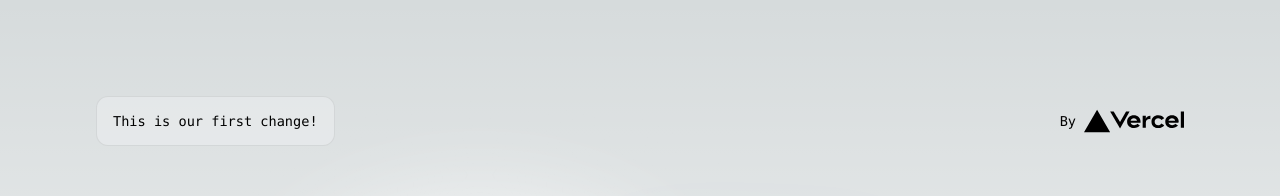
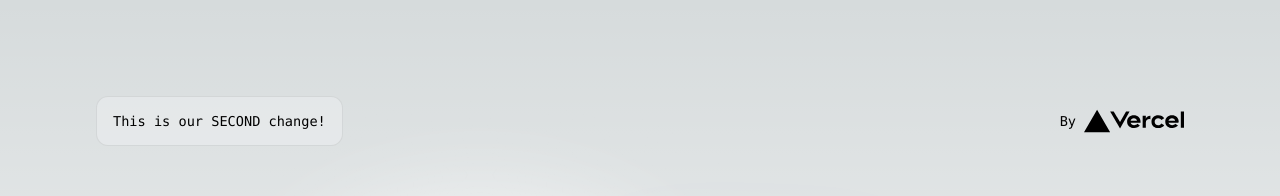
Before and after one commit to austincomer/booking-app, a Next.js app: page / in a window 1280 px wide. Shown: the top 196 px of the page. Built offline with nearby package versions, Linux system fonts and the light colour scheme.

Commit message:
Second commit test

```diff
--- a/app/page.js
+++ b/app/page.js
@@ -6,7 +6,7 @@ export default function Home() {
     <main className={styles.main}>
       <div className={styles.description}>
         <p>
-          This is our first change!
+          This is our SECOND change!
         </p>
         <div>
           <a
```
